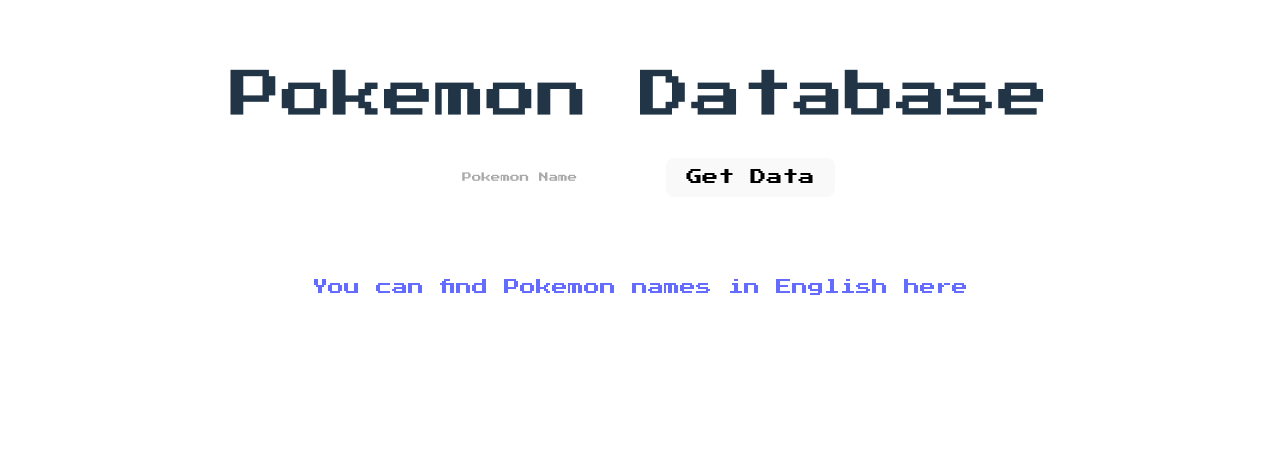
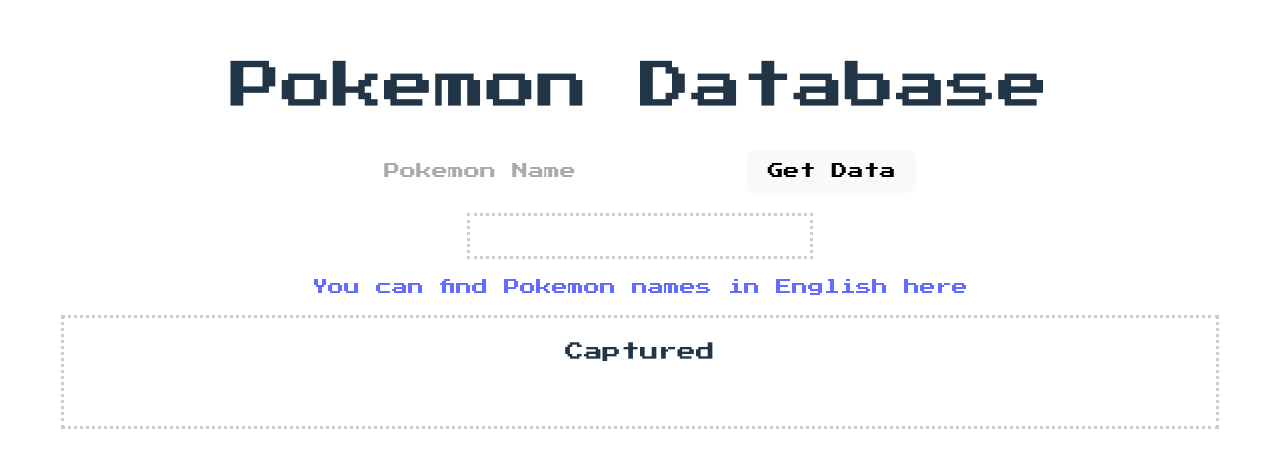
Before and after one commit to Toshi06010601/poke-api-test, a website built with Vite: page index.html in a window 1280 px wide. Shown: the part 173-640 px from the top of the page. Built offline with nearby package versions, Linux system fonts and the light colour scheme; some packages are replaced by stand-ins of ours; no server answers.

Commit message:
save point

```diff
--- a/assets/styles/style.css
+++ b/assets/styles/style.css
@@ -1,4 +1,4 @@
-:root, ::placeholder {
+:root, ::placeholder, input[type="text"] {
   font-family: "Press Start 2P", system-ui, -apple-system, sans-serif;
   line-height: 1.5;
   font-weight: 400;
@@ -13,12 +13,16 @@
   -moz-osx-font-smoothing: grayscale;
 }
 
-::placeholder {
+::placeholder, input[type="text"] {
   line-height: 1;
-  font-size: 0.6rem;
-  font-weight: 100;
+  font-size: 1rem;
+  font-weight: 200;
   color: #aaa;
   background-color: transparent;
+}
+
+input[type="text"] {
+  color: #fff;
 }
 
 a {
@@ -85,7 +89,7 @@
   transition: border-color 0.25s;
 }
 button:hover {
-  border-color: #888;
+  border-color: transparent;
 }
 button:focus,
 button:focus-visible {
@@ -116,14 +120,9 @@
   gap: 10px;
 }
 
-.form input {
-  font-weight: 100;
-
-}
-
 .result {
   padding: 20px;
-  border: 1px solid #fff;
+  border: 3px dotted #ccc;
   margin-top: 20px;
   width: 300px;
   text-align: center;
@@ -195,15 +194,22 @@
 
 
 /* Captured pokemons section */
+.capture-section {
+  border: 3px dotted #ccc;
+  width: 90%;
+  text-align: center;
+}
+
+.capture-section h3 {
+    margin: 20px 0 0;
+}
+
 .captured-list {
   display: flex;
   flex-wrap: wrap;
   justify-content: center;
   gap: 5px;
-  padding: 40px;
-  border: 3px dashed #fff;
-  margin-top: 20px;
-  width: 80%;
+  padding: 20px 40px 40px 40px;
   text-align: center;
   border-radius: 5px;
 }
@@ -224,6 +230,10 @@
   border-radius: 5px;
 }
 
+.captured-item dl {
+  width: 150px;
+}
+
 .captured-item dt {
   width: 150px;
   height: 150px;
@@ -232,6 +242,7 @@
 
 .captured-item dd {
   font-size: 0.8em;
+  text-wrap: wrap;
 }
 
 .captured-item img {
@@ -259,9 +270,10 @@
 
 .release-btn:hover {
   transform: scale(1.2);
+  border-color: transparent;
 }
 
-.release-btn:hover::before {
+/* .release-btn:hover::before {
   content: "Release";
   font-size: 0.5em;
   font-weight: 300;
@@ -272,4 +284,4 @@
   top: 50%;
   left: 50%;
   transform: translateX(-50%);
-}
+} */
--- a/index.html
+++ b/index.html
@@ -24,7 +24,10 @@
       <a href="https://wiki.xn--rckteqa2e.com/wiki/%E3%83%9D%E3%82%B1%E3%83%A2%E3%83%B3%E3%81%AE%E5%A4%96%E5%9B%BD%E8%AA%9E%E5%90%8D%E4%B8%80%E8%A6%A7" target="_blank">You can find Pokemon names in English here</a>
     </p>
 
-     <div class="captured-list" id="js-captured"></div>
+    <div class="capture-section">
+      <h3>Captured</h3>
+      <div class="captured-list" id="js-captured"></div>
+    </div>
 
     <script type="module" src="/assets/scripts/main.js"></script>
   </body>
```
